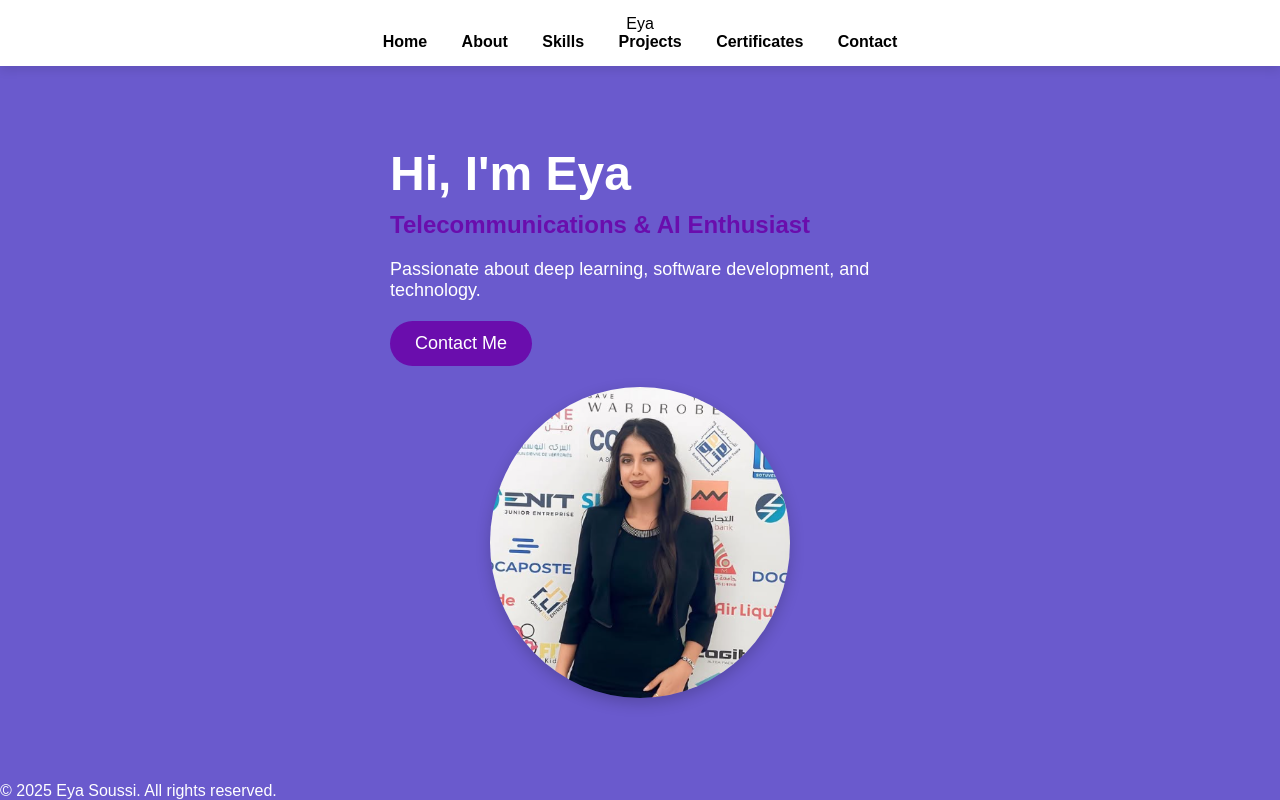
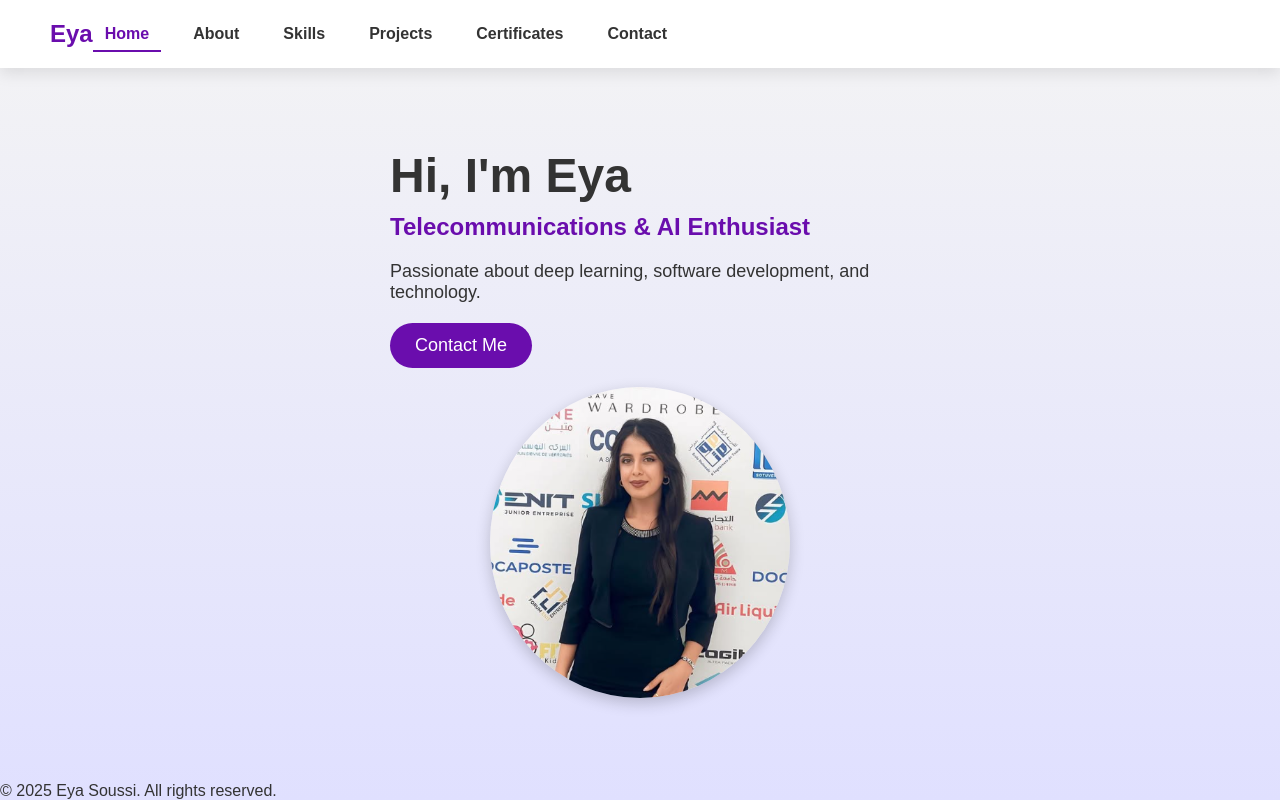
Before and after one commit to Soussieya/soussieya.github.io, a plain HTML site: page index.html in a window 1280 px wide. Drawn offline with Linux system fonts and the light colour scheme.

Commit message:
Updated portfolio design

```diff
--- a/style.css
+++ b/style.css
@@ -10,8 +10,8 @@
 /* Set the same background for all pages */
 /* General page styling */
 body {
-  background-color: #6A5ACD; /* Nice purple shade */
-  color: white; /* Ensure text is readable */
+  background: linear-gradient(to bottom, #f4f4f4, #e0e0ff);
+    color: #333;/* Ensure text is readable */
   font-family: Arial, sans-serif;
   margin: 0;
   padding: 0;
@@ -22,31 +22,44 @@ body {
 
 /* Header remains white */
 header {
-  background-color: white;
-  color: black;
-  padding: 15px 0;
-  text-align: center;
-  box-shadow: 0px 4px 10px rgba(0, 0, 0, 0.1); /* Slight shadow for depth */
+  display: flex;
+  justify-content: space-between;
+  padding: 20px 50px;
+  background: white;
+  box-shadow: 0px 5px 15px rgba(0, 0, 0, 0.1);
 }
 
 /* Navigation styling */
+nav {
+  display: flex;
+  align-items: center;
+}
+
+nav .logo {
+  font-size: 24px;
+  font-weight: bold;
+  color: #6a0dad;
+}
+
 nav ul {
   list-style: none;
-  padding: 0;
-  text-align: center;
-}
-
-nav ul li {
-  display: inline;
-  margin: 0 15px;
+  display: flex;
+  gap: 20px;
 }
 
 nav ul li a {
   text-decoration: none;
-  color: black;
-  font-weight: bold;
+  color: #333;
+  font-weight: 600;
+  padding: 8px 12px;
+  transition: 0.3s;
 }
 
+nav ul li a.active,
+nav ul li a:hover {
+  color: #6a0dad;
+  border-bottom: 2px solid #6a0dad;
+}
 /* Ensure content fills the screen */
 section {
   flex-grow: 1;
```
